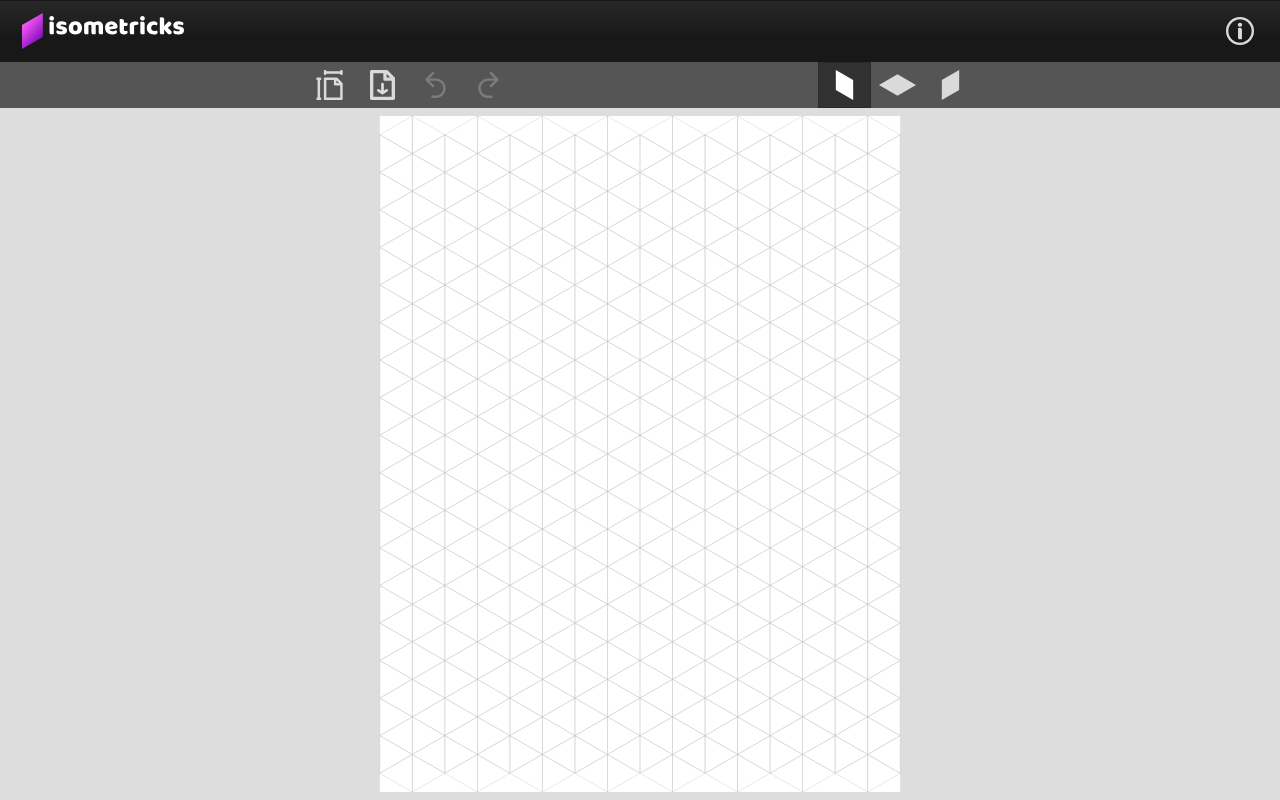
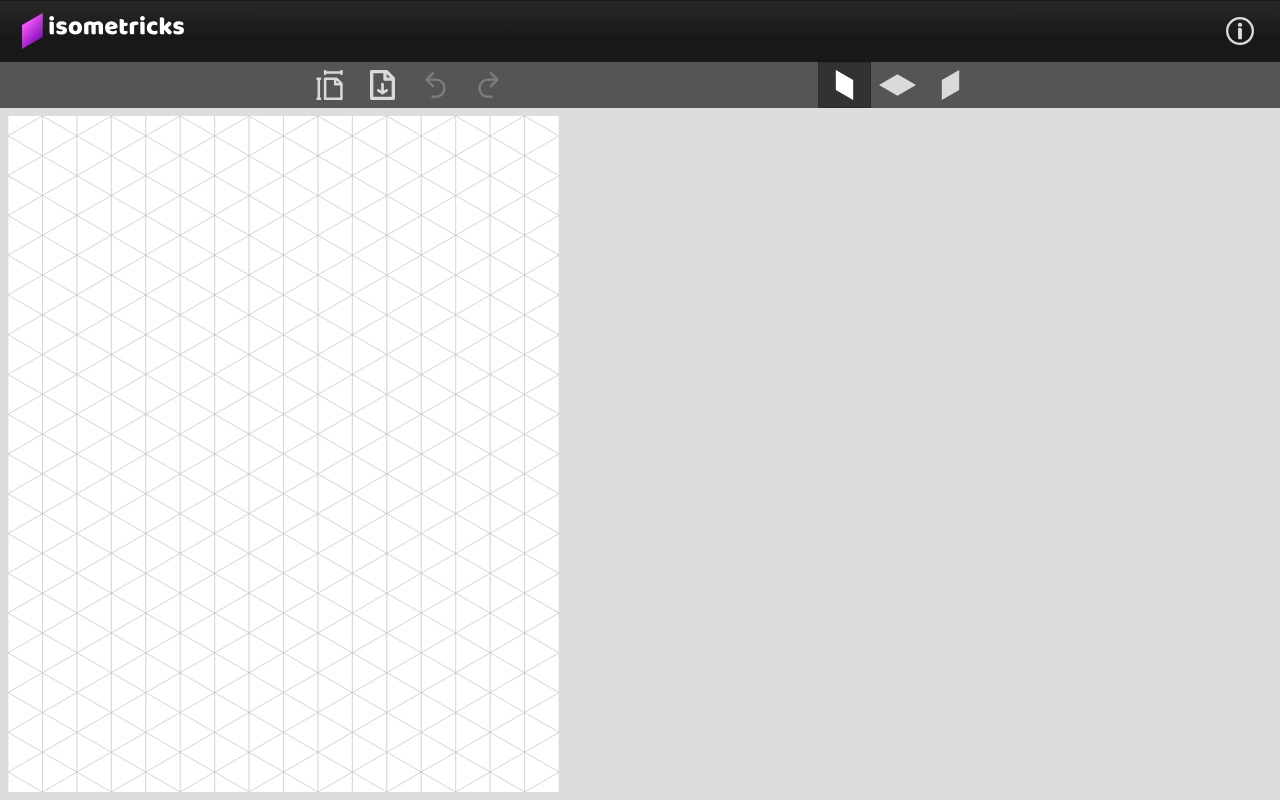
Before and after one commit to NicolasLetellier/isometricks, a React (Create React App) app: page / in a window 1280 px wide. Built offline with nearby package versions, Linux system fonts and the light colour scheme.

Commit message:
adjust viewbox for frame and download

```diff
--- a/src/editor/Editor.js
+++ b/src/editor/Editor.js
@@ -1,7 +1,7 @@
 
 import React, { useState, useEffect } from 'react';
 
-import { trianglesMapBuilder, calculateGridDimensions } from './gridUtils';
+import { trianglesMapBuilder } from './gridUtils';
 import { buildAndSave } from './downloadUtils';
 
 import Toolbar from './toolbar/Toolbar';
@@ -41,12 +41,8 @@ function Editor() {
     return (historyNavIndex === null) ? historyLastIndex : historyNavIndex;
   }
 
-  // TO DO : integrate in trianglesMapBuilder the face coordinates for each activeFace
-  // (3 faces posible for each triangle), to avoid computation of calculateFacePoints
-  // on each event
+  // TO DO : move down the component tree
   const trianglesMap = trianglesMapBuilder(gridDimensionsInTriangles.width, gridDimensionsInTriangles.height);
-
-  const gridDimensions = calculateGridDimensions(gridDimensionsInTriangles.width, gridDimensionsInTriangles.height);
 
   function backwardInHistory() {
     if (historyNavIndex === null) {
@@ -137,9 +133,9 @@ function Editor() {
       fill = 'mediumblue';
     }
 
-    if (points === undefined) { // invalid event on grid edge
-      return;
-    }
+    // if (points === undefined) { // invalid event on grid edge
+    //   return;
+    // }
 
     const polygon = {
       type: 'face', // other will be 'shape' if ever implemented?
@@ -155,7 +151,7 @@ function Editor() {
 
   function buildAndSaveFile() {
     const displayedPolygonStack = stacksHistory[currentHistoryIndex()];
-    buildAndSave(displayedPolygonStack, gridDimensions);
+    buildAndSave(displayedPolygonStack, gridDimensionsInTriangles);
   }
 
   return (
--- a/src/editor/downloadUtils.js
+++ b/src/editor/downloadUtils.js
@@ -1,10 +1,11 @@
 
 import { saveAs } from 'file-saver';
+import { calculateGridDimensions, TRIANGLE_EDGE_LENGTH } from './gridUtils';
 
 // factor to multiply grid dimensions to get sensible pixel sizes
 const IMAGE_SIZE_FACTOR = 30;
 
-function buildAndSave(polygonStack, gridDimensions) {
+function buildAndSave(polygonStack, gridDimensionsInTriangles) {
   function polygons(stack) {
     let polygonsMarkup = '';
 
@@ -16,8 +17,15 @@ function buildAndSave(polygonStack, gridDimensions) {
     return polygonsMarkup;
   }
 
+  const gridDimensions = calculateGridDimensions(gridDimensionsInTriangles.width, gridDimensionsInTriangles.height);
+  // as for the frame , here the viewbox limits the viewable part of the grid:
+  // the grid is higher than the viewbox, and faces draw on its edges can surpass its
+  // limits (see giveCoordinates method in gridUtils).
+  const viewBox = `0 ${TRIANGLE_EDGE_LENGTH / 2} ${gridDimensions.width} ${gridDimensions.height - TRIANGLE_EDGE_LENGTH}`;
+
+  // SVG height is calculated to be proportional as viewbox height
   const svgMarkup = `
-<svg class="isometricks-svg" version="1.1" xmlns="http://www.w3.org/2000/svg" width="${gridDimensions.width * IMAGE_SIZE_FACTOR}px" height="${gridDimensions.height * IMAGE_SIZE_FACTOR}px" preserveAspectRatio="xMinYMin" viewBox="0 0 ${gridDimensions.width} ${gridDimensions.height}">${polygons(polygonStack)}
+<svg class="isometricks-svg" version="1.1" xmlns="http://www.w3.org/2000/svg" width="${gridDimensions.width * IMAGE_SIZE_FACTOR}px" height="${(gridDimensions.height - TRIANGLE_EDGE_LENGTH) * IMAGE_SIZE_FACTOR}px" preserveAspectRatio="xMinYMin" viewBox="${viewBox}">${polygons(polygonStack)}
 </svg>
   `;
 
--- a/src/editor/frame/Frame.css
+++ b/src/editor/frame/Frame.css
@@ -3,6 +3,7 @@
   height: calc(100vh - 108px);
   box-sizing: border-box;
   border: 8px solid #dddddd;
+  background-color: #dddddd;
 }
 
 /* below 371px (7 buttons x 53px), the toolbar is wrapping to a second line of buttons
@@ -14,7 +15,6 @@ making the height of toolbar of 92px */
 }
 
 .Frame-svg {
-  height: 100%;
-  width: 100%;
-  background-color: #ddddde;
+  /* for height to not surpass viewbox height and reveal bottom of the grid */
+  max-height: 100%;
 }
--- a/src/editor/frame/Frame.js
+++ b/src/editor/frame/Frame.js
@@ -1,7 +1,7 @@
 
 import React from 'react';
 import TrianglesGrid from './TrianglesGrid';
-import { calculateGridDimensions } from './../gridUtils';
+import { calculateGridDimensions, TRIANGLE_EDGE_LENGTH } from './../gridUtils';
 import './Frame.css';
 
 
@@ -40,11 +40,16 @@ function Frame({
     ));
   });
 
+  // we want the SVG viewbox to be limited to the fully drawable part of the
+  // grid: we do not want any triangle (or part of) that couldn't be colorized
+  // on the frame, and all must be colorizable with any of the three faces colors.
+  // So the viewbox cut the first half of the first triangle row and the last half
+  // of the last triangle row
   return (
     <div className="Frame">
       <svg
         className="Frame-svg"
-        viewBox={`0 0 ${gridDimensions.width} ${gridDimensions.height}`}
+        viewBox={`0 ${TRIANGLE_EDGE_LENGTH / 2} ${gridDimensions.width} ${gridDimensions.height - TRIANGLE_EDGE_LENGTH}`}
         preserveAspectRatio="xMidYMin"
       >
         <rect
--- a/src/editor/gridUtils.js
+++ b/src/editor/gridUtils.js
@@ -17,15 +17,18 @@ const TRIANGLE_HEIGHT = giveTriangleHeight(TRIANGLE_EDGE_LENGTH);
 // Give orientation of triangle, pointing to left or right
 function giveTriangleOrientation(x, y) {
   // This rule works because we decided to start grid
-  // at 0,0 with a left triangle.
+  // at 0,0 with a right triangle (style decision in conjunction
+  // with the viewbox limitation for fully drawable frame).
   // Using % as we won't have negative coordinates.
-  return (x % 2 === y % 2) ? 'left' : 'right';
+  return (x % 2 === y % 2) ? 'right' : 'left';
 }
 
 // Coordinate system:
 // starts at 0, 0 (top left)
 // x (horizontal) increase to the right
 // y (vertical) increase to the bottom
+
+// (Be aware: frame viewbox is limiting visible height, grid is higher)
 
 // Triangle coordinates are given ordered, for any given triangle,
 // by increasing y:
@@ -34,6 +37,8 @@ function giveTriangleOrientation(x, y) {
 // third, bottom vertex coordinates
 // and delivered directly as SVG points syntax.
 // related faces coordinates are also delivered directly as SVG points syntax.
+// related faces coords can get negative values, or values upper than the grid
+// dimensions maximums, and that's ok as we limit viewable edges with viewbox.
 function giveCoordinates(x, y, orientation) {
   // for each triangle, we need to calculate:
 
@@ -120,4 +125,4 @@ function calculateGridDimensions(gridWidthInTriangles, gridHeightInTriangles) {
   };
 }
 
-export { trianglesMapBuilder, calculateGridDimensions };
+export { trianglesMapBuilder, calculateGridDimensions, TRIANGLE_EDGE_LENGTH };
```
